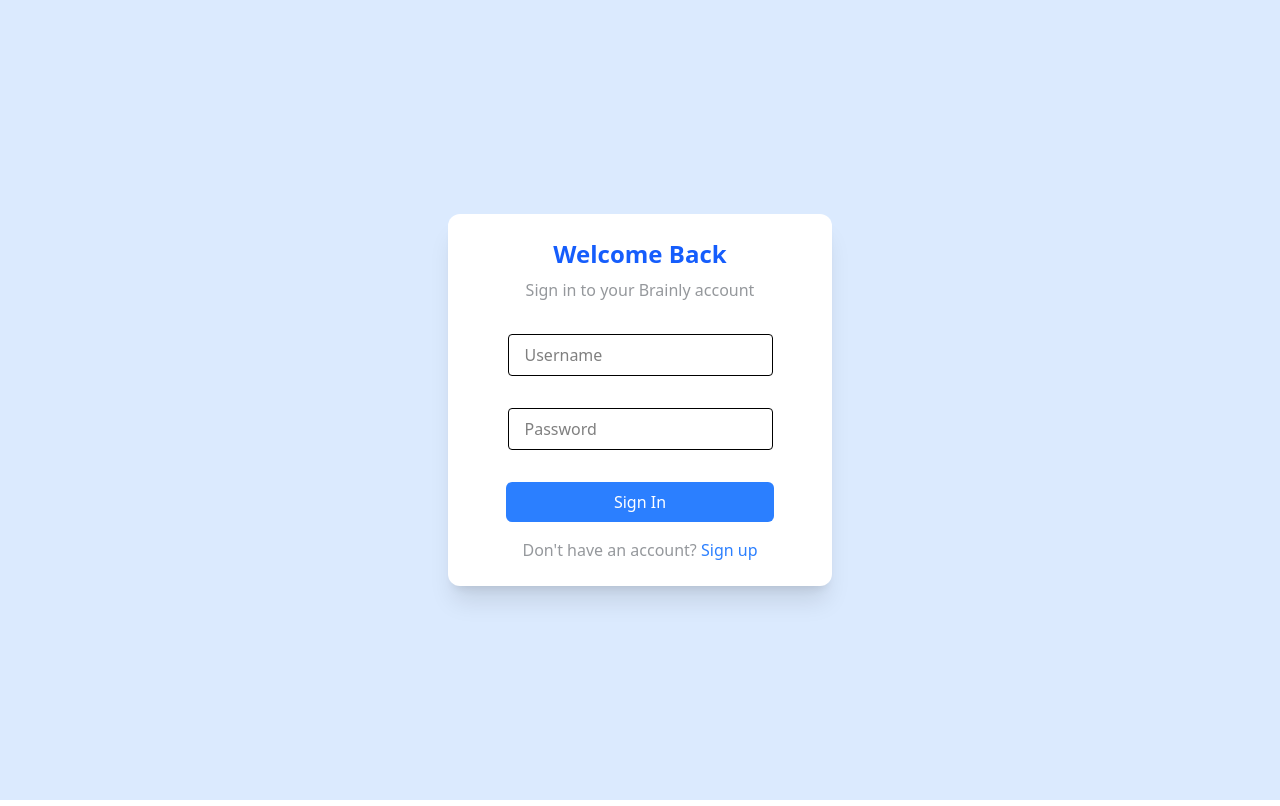
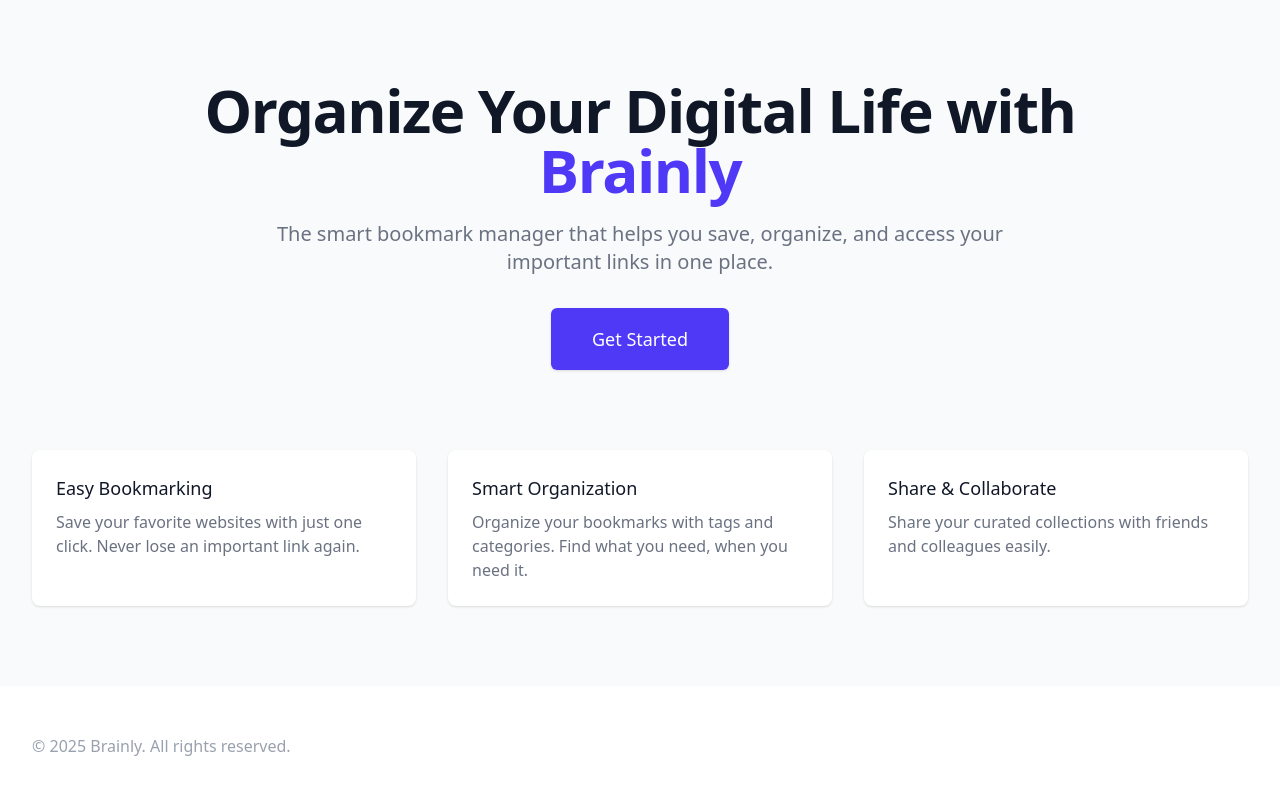
Before and after one commit to Harruta/brain-frontend, a React (Vite) app: page / in a window 1280 px wide. Built offline with nearby package versions, Linux system fonts and the light colour scheme.

Commit message:
added landing page

```diff
--- /dev/null
+++ b/src/components/Landing.tsx
@@ -0,0 +1,69 @@
+import { useNavigate } from 'react-router-dom';
+
+const Landing = () => {
+  const navigate = useNavigate();
+
+  return (
+    <div className="min-h-screen bg-gray-50">
+      {/* Hero Section */}
+      <div className="max-w-7xl mx-auto px-4 sm:px-6 lg:px-8 py-20">
+        <div className="text-center">
+          <h1 className="text-4xl tracking-tight font-extrabold text-gray-900 sm:text-5xl md:text-6xl">
+            <span className="block">Organize Your Digital Life with</span>
+            <span className="block text-indigo-600">Brainly</span>
+          </h1>
+          <p className="mt-3 max-w-md mx-auto text-base text-gray-500 sm:text-lg md:mt-5 md:text-xl md:max-w-3xl">
+            The smart bookmark manager that helps you save, organize, and access your important links in one place.
+          </p>
+          <div className="mt-5 max-w-md mx-auto sm:flex sm:justify-center md:mt-8">
+            <div className="rounded-md shadow">
+              <button
+                onClick={() => navigate('/signup')}
+                className="w-full flex items-center justify-center px-8 py-3 border border-transparent text-base font-medium rounded-md text-white bg-indigo-600 hover:bg-indigo-700 md:py-4 md:text-lg md:px-10"
+              >
+                Get Started
+              </button>
+            </div>
+          </div>
+        </div>
+
+        {/* Features Section */}
+        <div className="mt-20">
+          <div className="grid grid-cols-1 gap-8 md:grid-cols-3">
+            <div className="p-6 bg-white rounded-lg shadow-sm">
+              <h3 className="text-lg font-medium text-gray-900">Easy Bookmarking</h3>
+              <p className="mt-2 text-gray-500">
+                Save your favorite websites with just one click. Never lose an important link again.
+              </p>
+            </div>
+            <div className="p-6 bg-white rounded-lg shadow-sm">
+              <h3 className="text-lg font-medium text-gray-900">Smart Organization</h3>
+              <p className="mt-2 text-gray-500">
+                Organize your bookmarks with tags and categories. Find what you need, when you need it.
+              </p>
+            </div>
+            <div className="p-6 bg-white rounded-lg shadow-sm">
+              <h3 className="text-lg font-medium text-gray-900">Share & Collaborate</h3>
+              <p className="mt-2 text-gray-500">
+                Share your curated collections with friends and colleagues easily.
+              </p>
+            </div>
+          </div>
+        </div>
+      </div>
+
+      {/* Footer */}
+      <footer className="bg-white">
+        <div className="max-w-7xl mx-auto py-12 px-4 sm:px-6 md:flex md:items-center md:justify-between lg:px-8">
+          <div className="mt-8 md:mt-0">
+            <p className="text-center text-base text-gray-400">
+              &copy; {new Date().getFullYear()} Brainly. All rights reserved.
+            </p>
+          </div>
+        </div>
+      </footer>
+    </div>
+  );
+};
+
+export default Landing;
--- a/src/pages/App.tsx
+++ b/src/pages/App.tsx
@@ -4,12 +4,13 @@
 import { Signup } from "./Signup";
 import Dashboard from "./Dashboard";
 import ProtectedRoute from "../components/ProtectedRoute";
+import Landing from "../components/Landing";
 
 const App = () => {
   return (
     <BrowserRouter>
       <Routes>
-        <Route path="/" element={<Signin />} />
+        <Route path="/" element={<Landing />} />
         <Route path="/signin" element={<Signin />} />
         <Route path="/signup" element={<Signup />} />
         <Route path="/dashboard" element={<ProtectedRoute element={<Dashboard />} />} />
```
